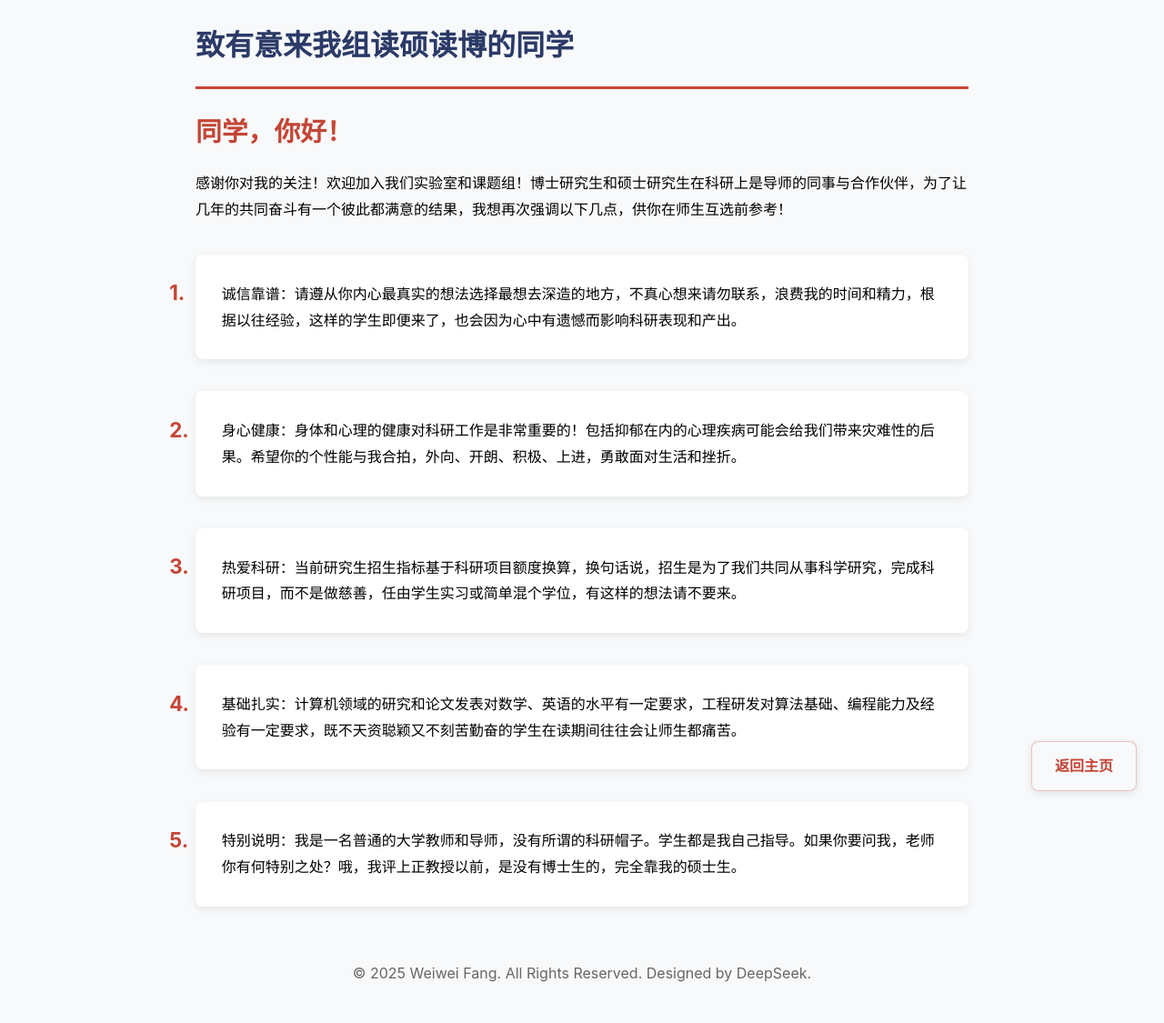
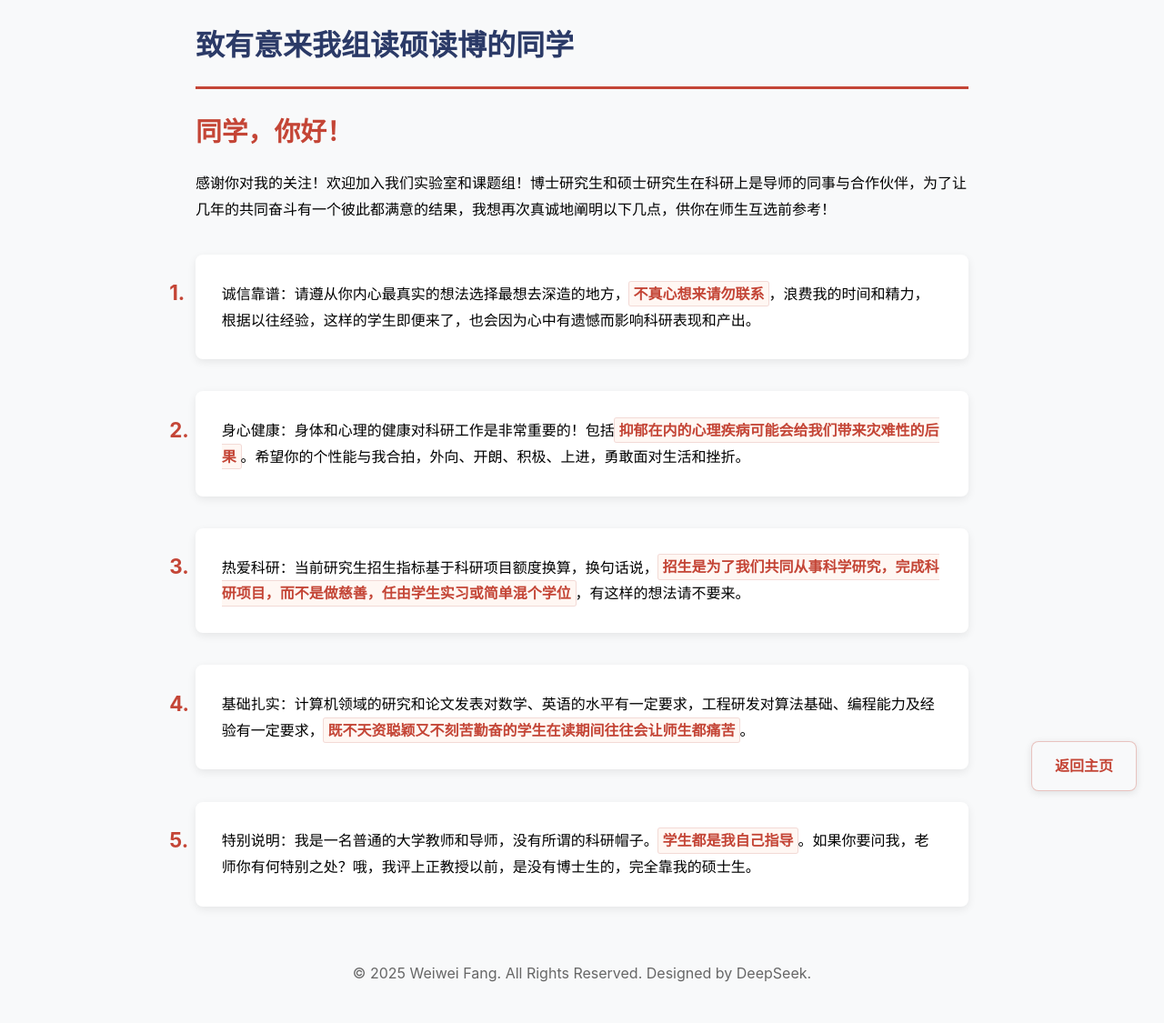
Before and after one commit to fangvv/Homepage, a Jekyll site: the page faq2.html, which Jekyll copies as it is, in a window 1280 px wide. Shown: the whole page at 91% size. Built offline with Jekyll 4.4.1, drawn with Linux system fonts in a browser that asks for light colours; comment, search, counter and statistics services are not loaded.

Commit message:
update faq2

```diff
--- a/faq2.html
+++ b/faq2.html
@@ -88,18 +88,18 @@ strong:hover {
 <body>
     <h1 style="color:var(--primary);border-bottom:3px solid var(--accent);padding-bottom:1rem">致有意来我组读硕读博的同学</h1>
 
-    <p><span class="greeting">同学，你好！</span>感谢你对我的关注！欢迎加入我们实验室和课题组！博士研究生和硕士研究生在科研上是导师的同事与合作伙伴，为了让几年的共同奋斗有一个彼此都满意的结果，我想再次强调以下几点，供你在师生互选前参考！</p>
+    <p><span class="greeting">同学，你好！</span>感谢你对我的关注！欢迎加入我们实验室和课题组！博士研究生和硕士研究生在科研上是导师的同事与合作伙伴，为了让几年的共同奋斗有一个彼此都满意的结果，我想再次真诚地阐明以下几点，供你在师生互选前参考！</p>
 
     <ol>
-<li>诚信靠谱：请遵从你内心最真实的想法选择最想去深造的地方，不真心想来请勿联系，浪费我的时间和精力，根据以往经验，这样的学生即便来了，也会因为心中有遗憾而影响科研表现和产出。</li>
+<li>诚信靠谱：请遵从你内心最真实的想法选择最想去深造的地方，<strong>不真心想来请勿联系</strong>，浪费我的时间和精力，根据以往经验，这样的学生即便来了，也会因为心中有遗憾而影响科研表现和产出。</li>
 
-<li>身心健康：身体和心理的健康对科研工作是非常重要的！包括抑郁在内的心理疾病可能会给我们带来灾难性的后果。希望你的个性能与我合拍，外向、开朗、积极、上进，勇敢面对生活和挫折。</li>
+<li>身心健康：身体和心理的健康对科研工作是非常重要的！包括<strong>抑郁在内的心理疾病可能会给我们带来灾难性的后果</strong>。希望你的个性能与我合拍，外向、开朗、积极、上进，勇敢面对生活和挫折。</li>
 
-<li>热爱科研：当前研究生招生指标基于科研项目额度换算，换句话说，招生是为了我们共同从事科学研究，完成科研项目，而不是做慈善，任由学生实习或简单混个学位，有这样的想法请不要来。</li>
+<li>热爱科研：当前研究生招生指标基于科研项目额度换算，换句话说，<strong>招生是为了我们共同从事科学研究，完成科研项目，而不是做慈善，任由学生实习或简单混个学位</strong>，有这样的想法请不要来。</li>
 
-<li>基础扎实：计算机领域的研究和论文发表对数学、英语的水平有一定要求，工程研发对算法基础、编程能力及经验有一定要求，既不天资聪颖又不刻苦勤奋的学生在读期间往往会让师生都痛苦。</li>
+<li>基础扎实：计算机领域的研究和论文发表对数学、英语的水平有一定要求，工程研发对算法基础、编程能力及经验有一定要求，<strong>既不天资聪颖又不刻苦勤奋的学生在读期间往往会让师生都痛苦</strong>。</li>
 
-<li>特别说明：我是一名普通的大学教师和导师，没有所谓的科研帽子。学生都是我自己指导。如果你要问我，老师你有何特别之处？哦，我评上正教授以前，是没有博士生的，完全靠我的硕士生。</li>
+<li>特别说明：我是一名普通的大学教师和导师，没有所谓的科研帽子。<strong>学生都是我自己指导</strong>。如果你要问我，老师你有何特别之处？哦，我评上正教授以前，是没有博士生的，完全靠我的硕士生。</li>
     </ol>
 
     <footer style="text-align:center; padding:1.5rem; color:#666; margin-top:2rem">
```
